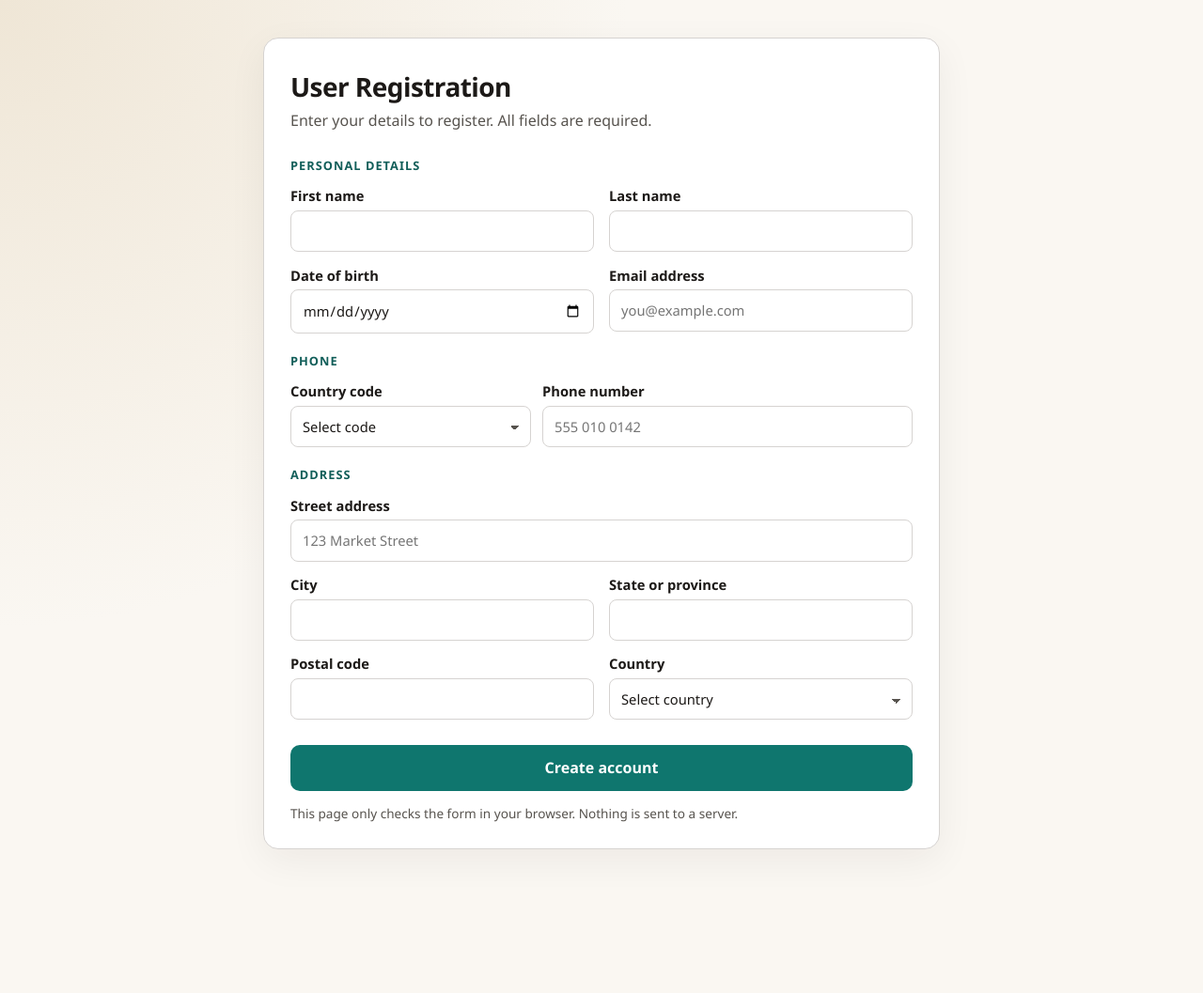
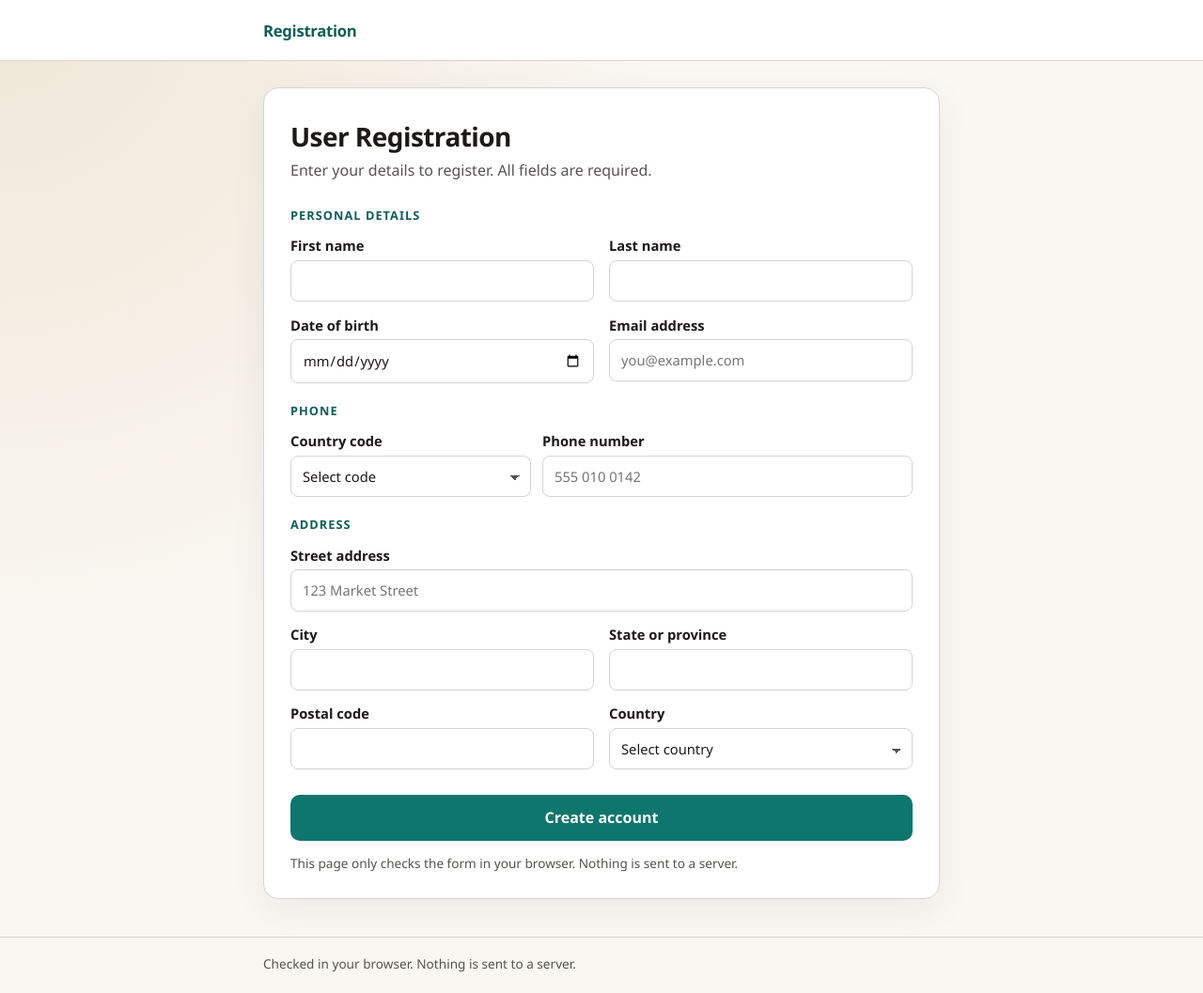
Before and after one commit to sk92129/simplewebjs, a plain HTML site: page index.html in a window 1280 px wide. Shown: the whole page at 94% size. Before the commit the page ends 944 px from the top, so only its background shows below. Drawn offline with Linux system fonts and the light colour scheme.

Commit message:
add new styles

```diff
--- a/index.html
+++ b/index.html
@@ -7,6 +7,12 @@
   <link rel="stylesheet" href="styles.css">
 </head>
 <body>
+  <header class="site-header">
+    <div class="wrap">
+      <a class="brand" href="#register">Registration</a>
+    </div>
+  </header>
+
   <main>
     <section class="card" id="form-panel">
       <h1>User Registration</h1>
@@ -91,6 +97,12 @@
     </section>
   </main>
 
+  <footer class="site-footer">
+    <div class="wrap">
+      <p>Checked in your browser. Nothing is sent to a server.</p>
+    </div>
+  </footer>
+
   <script src="form.js"></script>
 </body>
 </html>
--- a/styles.css
+++ b/styles.css
@@ -13,6 +13,8 @@
 * { box-sizing: border-box; }
 
 body {
+  display: flex;
+  flex-direction: column;
   margin: 0;
   min-height: 100vh;
   font-family: "Segoe UI", system-ui, sans-serif;
@@ -22,10 +24,49 @@ body {
     var(--paper);
 }
 
+.wrap {
+  width: min(720px, calc(100% - 2rem));
+  margin: 0 auto;
+}
+
+.site-header {
+  background: var(--card);
+  border-bottom: 1px solid var(--line);
+}
+
+.site-header .wrap {
+  display: flex;
+  align-items: center;
+  min-height: 4rem;
+}
+
+.brand {
+  color: var(--accent-dark);
+  font-size: 1.05rem;
+  font-weight: 700;
+  letter-spacing: -0.02em;
+  text-decoration: none;
+}
+
+.brand:hover { color: var(--accent); }
+
 main {
+  flex: 1;
   width: min(720px, calc(100% - 2rem));
-  margin: 2.5rem auto;
+  margin: 1.75rem auto 2.5rem;
 }
+
+.site-footer {
+  border-top: 1px solid var(--line);
+  color: var(--muted);
+  font-size: 0.85rem;
+}
+
+.site-footer .wrap {
+  padding: 1.15rem 0 1.4rem;
+}
+
+.site-footer p { margin: 0; }
 
 .card {
   background: var(--card);
@@ -174,6 +215,7 @@ button:hover { background: var(--accent-dark); }
 @media (max-width: 640px) {
   .grid, .phone, .success dl { grid-template-columns: 1fr; }
   .span-2 { grid-column: auto; }
-  main { margin: 1rem auto 2rem; }
+  main { margin: 1rem auto 1.5rem; }
+  .site-header .wrap { min-height: 3.4rem; }
   .card { padding: 1.4rem 1.1rem; }
 }
```
